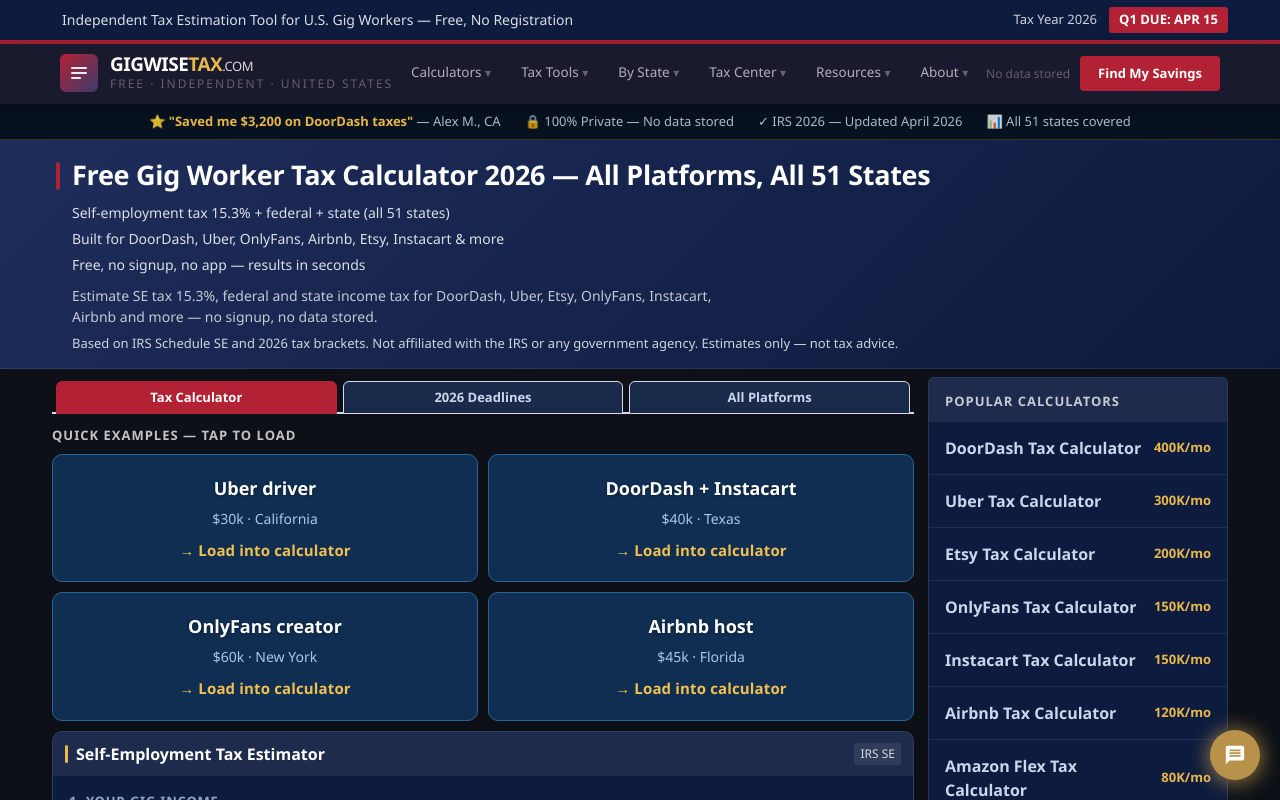
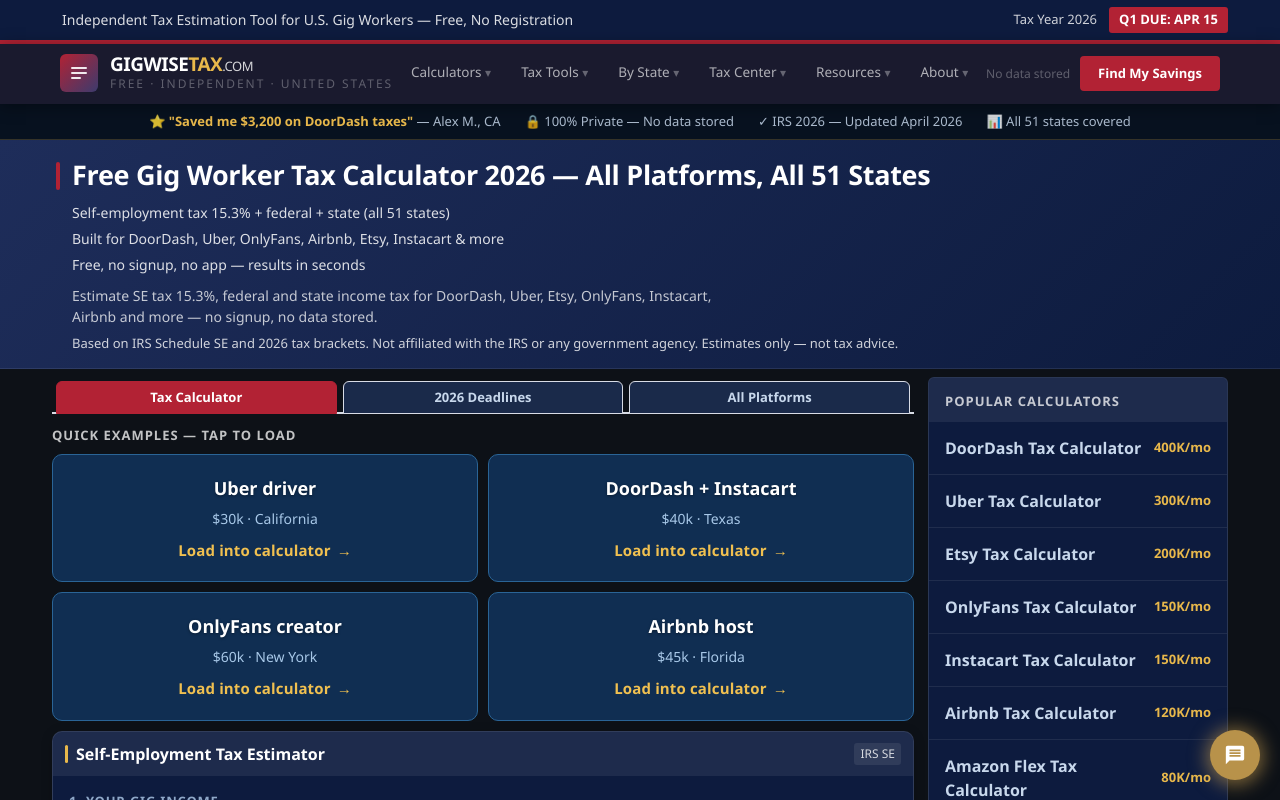
Before and after one commit to devqrcraft-ui/gigwisetax, a Next.js app: page / in a window 1280 px wide. Shown: the top 800 px of the page. Built offline with nearby package versions, Linux system fonts and the light colour scheme.

Commit message:
feat: animated arrow CSS for all CTAs + btn-arrow class

```diff
--- a/app/globals.css
+++ b/app/globals.css
@@ -328,3 +328,19 @@ select option {
   background: #07111F !important;
   color: #C8D8EC !important;
 }
+
+/* Animated arrow buttons */
+.btn-arrow{display:inline-flex;align-items:center;gap:6px;transition:gap 0.2s ease;}
+.btn-arrow::after{content:'→';display:inline-block;transition:transform 0.2s ease;}
+.btn-arrow:hover::after{transform:translateX(5px);}
+.btn-arrow:hover{gap:10px;}
+
+/* CTA links with arrow on hover */
+a.cta-link,button.cta-btn{position:relative;transition:all 0.2s ease;}
+a.cta-link::after,button.cta-btn::after{content:' →';opacity:0;transform:translateX(-4px);transition:all 0.2s ease;display:inline-block;}
+a.cta-link:hover::after,button.cta-btn:hover::after{opacity:1;transform:translateX(0);}
+
+/* Nav links slide arrow */
+.nav-arrow-link{transition:all 0.15s ease;}
+.nav-arrow-link:hover{padding-right:8px;}
+.nav-arrow-link:hover::after{content:' →';font-size:12px;}
--- a/app/home-client.tsx
+++ b/app/home-client.tsx
@@ -200,7 +200,7 @@ export default function HomeClient() {
                     >
                       <div style={{ fontSize: 'clamp(16px,3.5vw,18px)', fontWeight: 800, color: '#ffffff', marginBottom: 6, textAlign: 'center', textShadow: '0 1px 3px rgba(0,0,0,.4)' }}>{ex.label}</div>
                       <div style={{ fontSize: 'clamp(13px,3vw,14px)', color: '#a8c8e8', marginBottom: 10, textAlign: 'center' }}>{ex.tag}</div>
-                      <div style={{ fontSize: 'clamp(14px,3vw,15px)', fontWeight: 700, color: '#f0c050', textAlign: 'center', letterSpacing: '.01em' }}>→ Load into calculator</div>
+                      <div style={{ fontSize: 'clamp(14px,3vw,15px)', fontWeight: 700, color: '#f0c050', textAlign: 'center', letterSpacing: '.01em' }}><span class="btn-arrow">Load into calculator</span></div>
                     </div>
                   ))}
                 </div>
```
